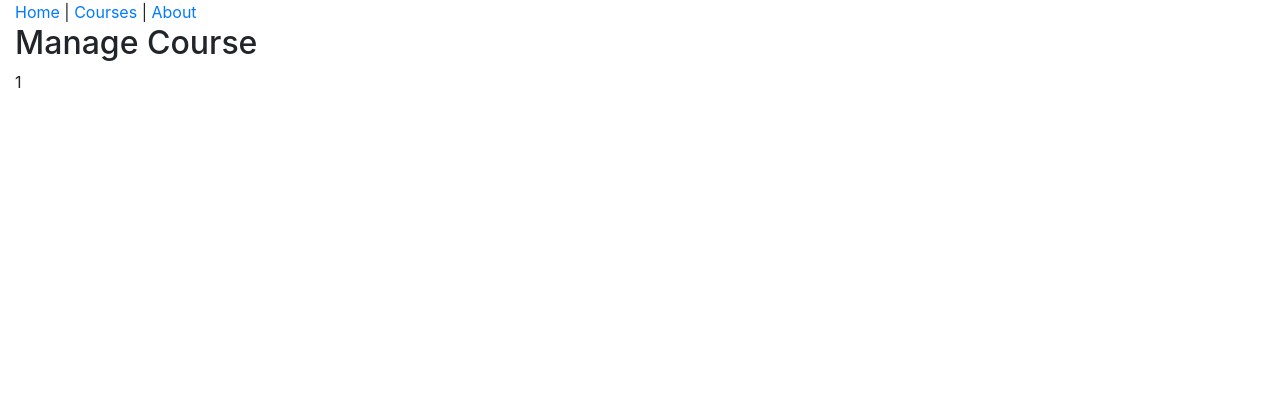
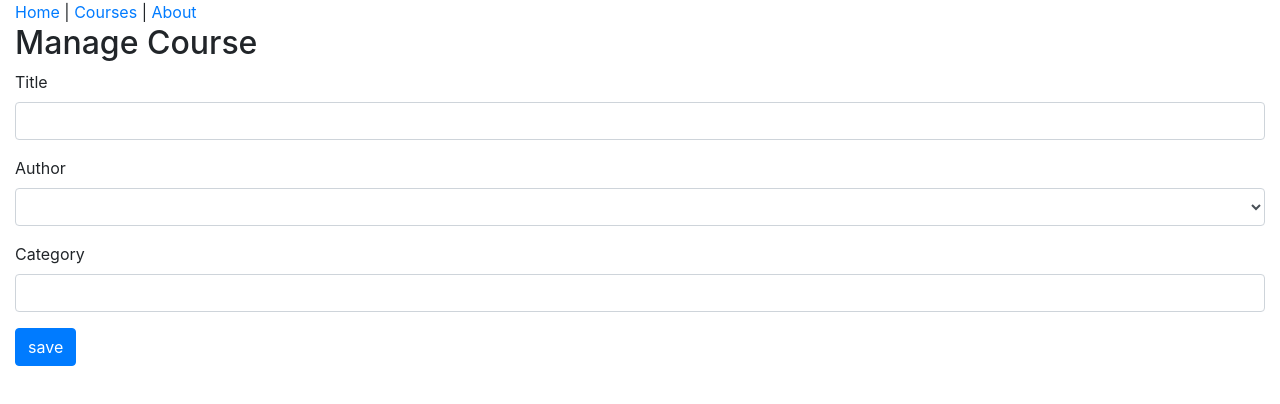
Before and after one commit to santoshsingh-94/ps-flux, a React (Create React App) app: page /course/1 in a window 1280 px wide. Shown: the top 404 px of the page. Built offline with nearby package versions, Linux system fonts and the light colour scheme; no server answers.

Commit message:
Added form+Reusable components+saving Data

```diff
--- a/src/components/App.js
+++ b/src/components/App.js
@@ -18,6 +18,7 @@
         <Route path="/courses" component={CoursesPage} />
         <Route path="/about" component={AboutPage} />
         <Route path="/course/:slug" component={ManageCoursePage} />
+        <Route path="/course" component={ManageCoursePage} />
         <Redirect from="/about-page" to="about" />
         <Route component={NotFoundPage} />
       </Switch>
--- /dev/null
+++ b/src/components/CourseForm.js
@@ -0,0 +1,47 @@
+import React from 'react';
+import TextInput from './common/TextInput';
+
+function CourseForm(props) {
+  return (
+    <form onSubmit={props.onSubmit}>
+      <TextInput
+        id="title"
+        label="Title"
+        onChange={props.onChange}
+        name="title"
+        value={props.course.title}
+      />
+
+
+      <div className="form-group">
+        <label htmlFor="author">Author</label>
+        <div className="field">
+          <select
+            id="author"
+            name="authorId"
+            onChange={props.onChange}
+            value={props.course.authorId || ""}
+            className="form-control">
+            <option value="" />
+            <option value="1">Cory House</option>
+            <option value="2">Scott Allen</option>
+          </select>
+        </div>
+      </div>
+
+
+      <TextInput
+        id="category"
+        label="Category"
+        name="category"
+        onChange={props.onChange}
+        value={props.course.category}
+      />
+
+      <input type="submit" value="save" className="btn btn-primary" />
+    </form>
+
+  );
+}
+
+export default CourseForm;
--- a/src/components/CoursesPage.js
+++ b/src/components/CoursesPage.js
@@ -1,6 +1,7 @@
 import React, { useState, useEffect } from 'react';
 import { getCourses } from "../api/courseApi";
 import CourseList from "../components/CourseList";
+import { Link } from 'react-router-dom';
 
 function CoursesPage() {
   const [courses, setCourses] = useState([]);
@@ -13,6 +14,9 @@
   return (
     <>
       <h2>Courses</h2>
+      <Link className="btn btn-primary" to="/course">
+        Add Course
+      </Link>
       <CourseList courses={courses} />
     </>
   );
--- a/src/components/ManageCoursePage.js
+++ b/src/components/ManageCoursePage.js
@@ -1,11 +1,36 @@
-import React from 'react';
+import React, { useState } from 'react';
 import { Prompt } from 'react-router-dom';
+import CourseForm from "../components/CourseForm";
+import * as courseApi from "../api/courseApi";
+
 const ManageCoursePage = props => {
+  const [course, setCourse] = useState({
+    id: null,
+    slug: "",
+    title: "",
+    authorId: null,
+    category: ""
+  });
+
+  function handleChange(event) {  //Destructuring
+    const updatedCourse = { ...course, [event.target.name]: event.target.value };
+    setCourse(updatedCourse);
+  }
+
+  function handleSubmit(event) {
+    event.preventDefault();
+    courseApi.saveCourse(course);
+  }
+
   return (
     <>
       <h2>Manage Course</h2>
-      <Prompt when={true} message="Are you sure you want to leave?" />
-      {props.match.params.slug}
+      {/*<Prompt when={true} message="Are you sure you want to leave?" />*/}
+      <CourseForm
+        course={course}
+        onChange={handleChange}
+        onSubmit={handleSubmit}
+      />
     </>
   );
 }
--- /dev/null
+++ b/src/components/common/TextInput.js
@@ -0,0 +1,39 @@
+import React from 'react';
+import PropTypes from 'prop-types';
+
+function TeaxtInput(props) {
+  let wrapperClass = "form-group";
+  if (props.error.length > 0) {
+    wrapperClass += " has-error";
+  }
+  return (
+    <div className="form-group">
+      <label htmlFor={props.id}>{props.label}</label>
+      <div className="field">
+        <input
+          id={props.id}
+          type="text"
+          onChange={props.onChange}
+          name={props.name}
+          className="form-control"
+          value={props.value}
+        />
+      </div>
+      {props.error && <div className="alert alert-danger">{props.error}</div>}
+    </div>
+  );
+}
+
+TeaxtInput.propTypes = {
+  id: PropTypes.string.isRequired,
+  name: PropTypes.string.isRequired,
+  label: PropTypes.string.isRequired,
+  onChange: PropTypes.func.isRequired,
+  value: PropTypes.string,    //optional
+  error: PropTypes.string     //Optional
+};
+TeaxtInput.defaultProps = {
+  error: ""
+}
+
+export default TeaxtInput;
--- a/tools/db.json
+++ b/tools/db.json
@@ -1 +1,96 @@
-{"courses":[{"id":1,"title":"Securing React Apps with Auth0","slug":"react-auth0-authentication-security","authorId":1,"category":"JavaScript"},{"id":2,"title":"React: The Big Picture","slug":"react-big-picture","authorId":1,"category":"JavaScript"},{"id":3,"title":"Creating Reusable React Components","slug":"react-creating-reusable-components","authorId":1,"category":"JavaScript"},{"id":4,"title":"Building a JavaScript Development Environment","slug":"javascript-development-environment","authorId":1,"category":"JavaScript"},{"id":5,"title":"Building Applications with React and Redux","slug":"react-redux-react-router-es6","authorId":1,"category":"JavaScript"},{"id":6,"title":"Building Applications in React and Flux","slug":"react-flux-building-applications","authorId":1,"category":"JavaScript"},{"id":7,"title":"Clean Code: Writing Code for Humans","slug":"writing-clean-code-humans","authorId":1,"category":"Software Practices"},{"id":8,"title":"Architecting Applications for the Real World","slug":"architecting-applications-dotnet","authorId":1,"category":"Software Architecture"},{"id":9,"title":"Becoming an Outlier: Reprogramming the Developer Mind","slug":"career-reboot-for-developer-mind","authorId":1,"category":"Career"},{"id":10,"title":"Web Component Fundamentals","slug":"web-components-shadow-dom","authorId":1,"category":"HTML5"}],"authors":[{"id":1,"name":"Cory House"},{"id":2,"name":"Scott Allen"},{"id":3,"name":"Dan Wahlin"}]}
+{
+  "courses": [
+    {
+      "id": 1,
+      "title": "Securing React Apps with Auth0",
+      "slug": "react-auth0-authentication-security",
+      "authorId": 1,
+      "category": "JavaScript"
+    },
+    {
+      "id": 2,
+      "title": "React: The Big Picture",
+      "slug": "react-big-picture",
+      "authorId": 1,
+      "category": "JavaScript"
+    },
+    {
+      "id": 3,
+      "title": "Creating Reusable React Components",
+      "slug": "react-creating-reusable-components",
+      "authorId": 1,
+      "category": "JavaScript"
+    },
+    {
+      "id": 4,
+      "title": "Building a JavaScript Development Environment",
+      "slug": "javascript-development-environment",
+      "authorId": 1,
+      "category": "JavaScript"
+    },
+    {
+      "id": 5,
+      "title": "Building Applications with React and Redux",
+      "slug": "react-redux-react-router-es6",
+      "authorId": 1,
+      "category": "JavaScript"
+    },
+    {
+      "id": 6,
+      "title": "Building Applications in React and Flux",
+      "slug": "react-flux-building-applications",
+      "authorId": 1,
+      "category": "JavaScript"
+    },
+    {
+      "id": 7,
+      "title": "Clean Code: Writing Code for Humans",
+      "slug": "writing-clean-code-humans",
+      "authorId": 1,
+      "category": "Software Practices"
+    },
+    {
+      "id": 8,
+      "title": "Architecting Applications for the Real World",
+      "slug": "architecting-applications-dotnet",
+      "authorId": 1,
+      "category": "Software Architecture"
+    },
+    {
+      "id": 9,
+      "title": "Becoming an Outlier: Reprogramming the Developer Mind",
+      "slug": "career-reboot-for-developer-mind",
+      "authorId": 1,
+      "category": "Career"
+    },
+    {
+      "id": 10,
+      "title": "Web Component Fundamentals",
+      "slug": "web-components-shadow-dom",
+      "authorId": 1,
+      "category": "HTML5"
+    },
+    {
+      "id": 11,
+      "slug": "mycoursetitle",
+      "title": "MyCourseTitle",
+      "authorId": 1,
+      "category": "MyTitle",
+      "createdAt": 1575978835449
+    }
+  ],
+  "authors": [
+    {
+      "id": 1,
+      "name": "Cory House"
+    },
+    {
+      "id": 2,
+      "name": "Scott Allen"
+    },
+    {
+      "id": 3,
+      "name": "Dan Wahlin"
+    }
+  ]
+}
```
